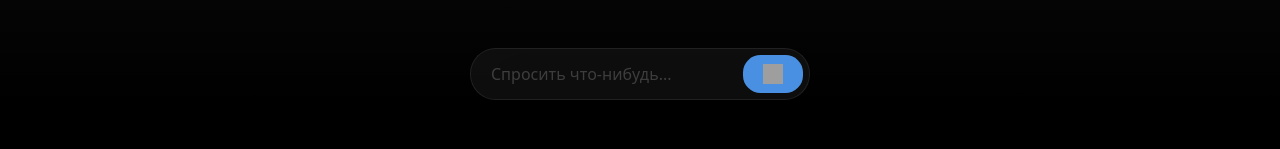
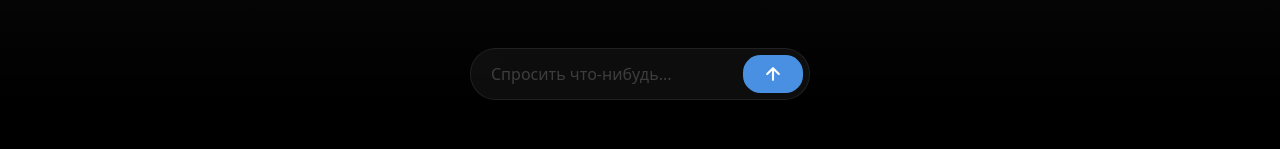
Before and after one commit to fugu70539/PluginBox, a Next.js app: page / in a window 1280 px wide. Shown: the part 172-321 px from the top of the page. Built offline with nearby package versions, Linux system fonts and the light colour scheme; grey boxes are pictures that could not be loaded.

Commit message:
Update SearchInput.tsx

```diff
--- a/src/components/ui/SearchInput.tsx
+++ b/src/components/ui/SearchInput.tsx
@@ -13,9 +13,20 @@ export const SearchInput = () => (
         className="bg-transparent border-none outline-none text-white/80 text-base w-full placeholder:text-white/20 font-medium"
       />
 
-      {/* Кнопка: стала чуть меньше по высоте для компактности */}
+      {/* Кнопка с встроенной SVG-стрелкой */}
       <button className="h-[38px] px-5 bg-[#4A90E2] rounded-[1.1rem] flex items-center justify-center active:scale-90 transition-all shrink-0">
-         <img src="/Icons/SendToAi.svg" alt="↑" className="w-5 h-5" />
+         <svg
+            width="20"
+            height="20"
+            viewBox="0 0 24 24"
+            fill="none"
+            stroke="white"
+            strokeWidth="2.5"
+            strokeLinecap="round"
+            strokeLinejoin="round"
+          >
+            <path d="M12 19V5M5 12l7-7 7 7"/>
+         </svg>
       </button>
     </motion.div>
   </div>
```
